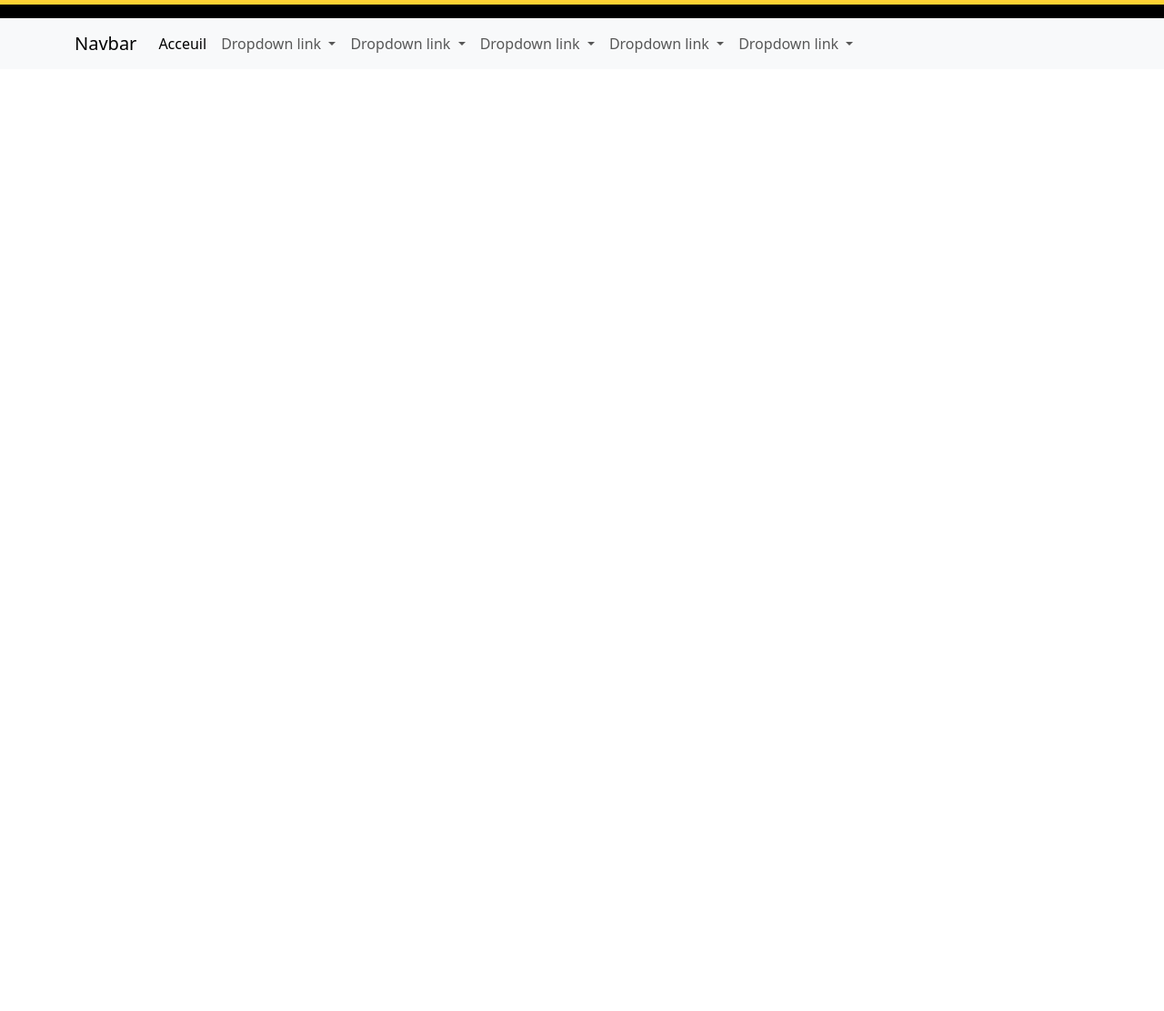
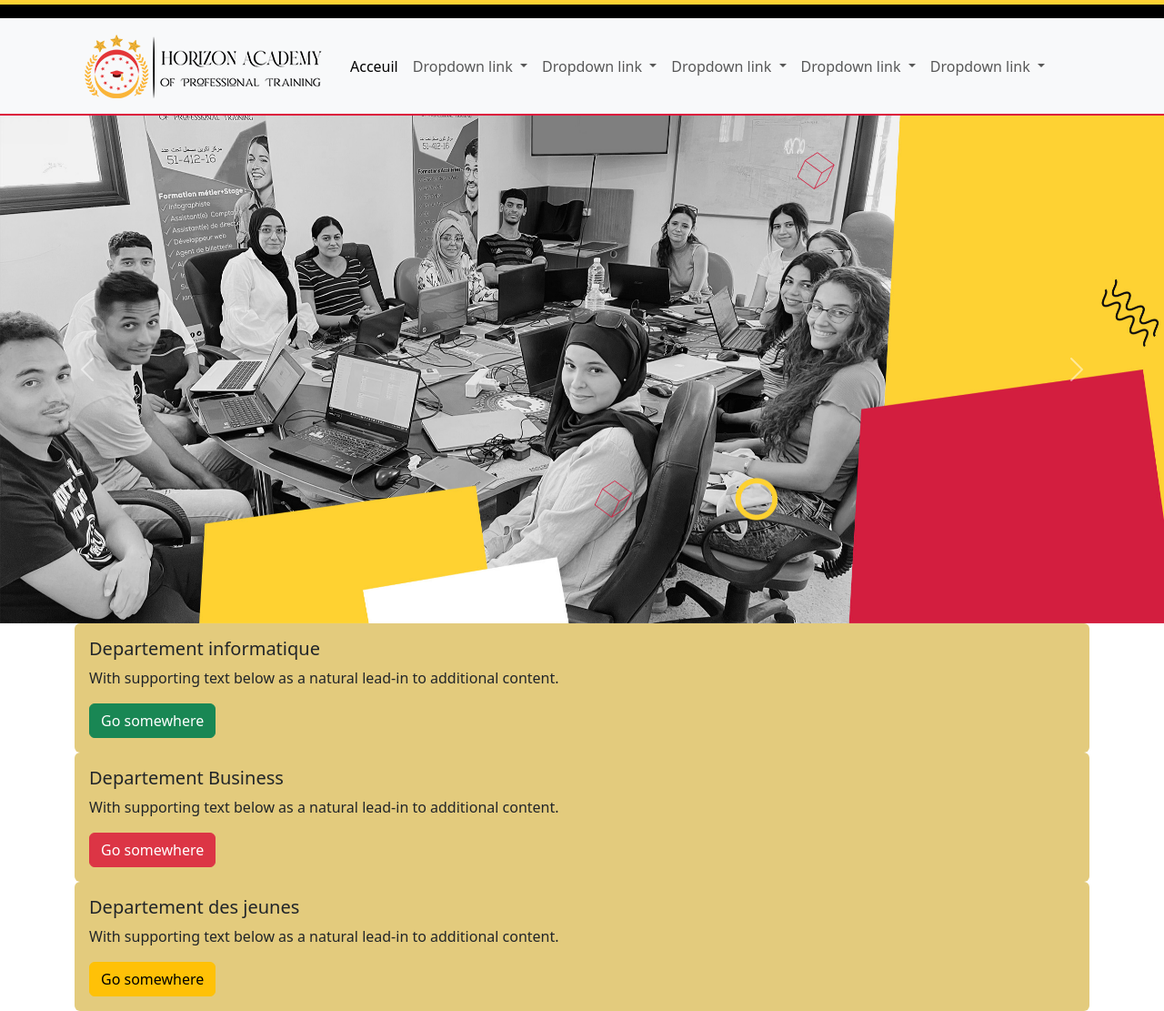
Before and after one commit to Idoudi-rabeb/travel-to-do-, a plain HTML site: page index.html in a window 1280 px wide. Shown: the whole page at 91% size. Before the commit the page ends 800 px from the top, so only its background shows below. Drawn offline with nearby package versions, Linux system fonts and the light colour scheme.

Commit message:
add slide

```diff
--- a/css/style.css
+++ b/css/style.css
@@ -6,3 +6,12 @@
     background-color: #000000;
     height: 15px;
 }
+.red-line{
+    background-color: crimson;
+    height: 2px;
+}
+.card{
+    border-radius:none!important;
+    border: none !important;
+    background-color: #e3cb7d !important;
+}
--- a/index.html
+++ b/index.html
@@ -33,7 +33,7 @@
              <!--navbar bootstrap-->
              <nav class="navbar navbar-expand-lg bg-body-tertiary">
                 <div class="container">
-                  <a class="navbar-brand" href="#">Navbar</a>
+                  <a class="navbar-brand" href="#"><img src="images/logo-hapt.png.png"/></a>
                   <button class="navbar-toggler" type="button" data-bs-toggle="collapse" data-bs-target="#navbarNavDropdown" aria-controls="navbarNavDropdown" aria-expanded="false" aria-label="Toggle navigation">
                     <span class="navbar-toggler-icon"></span>
                   </button>
@@ -95,12 +95,75 @@
                         </ul>
                       </li>
 
+
                     </ul>
                   </div>
                 </div>
               </nav>
+              <!--end navbar-->
+              <div class="red-line"></div>
         </header>
         <main>
+          <!--Start Slide-->
+          <div id="carouselExampleInterval" class="carousel slide" data-bs-ride="carousel">
+            <div class="carousel-inner">
+              <div class="carousel-item active" data-bs-interval="10000">
+                <img src="images/centre-de-formation- informatique-design-sousse.jpg" class="d-block w-100" alt="formation ps ai id souse ">
+              </div>
+              <div class="carousel-item" data-bs-interval="2000">
+                <img src="images/centre-de-formation- comptabilité-sousse.jpg" class="d-block w-100" alt="...">
+              </div>
+              <div class="carousel-item">
+                <img src="images/centre-de-formation-developpement-web-sousse.jpg" class="d-block w-100" alt="...">
+              </div>
+            </div>
+            <button class="carousel-control-prev" type="button" data-bs-target="#carouselExampleInterval" data-bs-slide="prev">
+              <span class="carousel-control-prev-icon" aria-hidden="true"></span>
+              <span class="visually-hidden">Previous</span>
+            </button>
+            <button class="carousel-control-next" type="button" data-bs-target="#carouselExampleInterval" data-bs-slide="next">
+              <span class="carousel-control-next-icon" aria-hidden="true"></span>
+              <span class="visually-hidden">Next</span>
+            </button>
+          </div>
+          <!--end slide-->
+          <section>
+            <div class="container">
+              <div class="row">
+                <div class="col-lg4 col-sm12">
+                  <div class="card " >
+                    <div class="card-body">
+                      <h5 class="card-title">Departement informatique</h5>
+                      <p class="card-text">With supporting text below as a natural lead-in to additional content.</p>
+                      <a href="#" class="btn btn-success">Go somewhere</a>
+                    </div>
+                  </div>
+                </div>
+                <!--end card 1-->
+                <div class="col-lg4 col-sm12">
+                  <div class="card" >
+                    <div class="card-body">
+                      <h5 class="card-title">Departement Business</h5>
+                      <p class="card-text">With supporting text below as a natural lead-in to additional content.</p>
+                      <a href="#" class="btn btn-danger">Go somewhere</a>
+                    </div>
+                  </div>
+                </div>
+                <!--end card 2-->
+                <div class="col-lg4 col-sm12">
+                  <div class="card" >
+                    <div class="card-body">
+                      <h5 class="card-title">Departement des jeunes</h5>
+                      <p class="card-text">With supporting text below as a natural lead-in to additional content.</p>
+                      <a href="#" class="btn btn-warning">Go somewhere</a>
+                    </div>
+                  </div>
+                </div>
+                <!--end card 3-->
+
+              </div>
+            </div>
+          </section>
 
         </main>
         <footer>
```
Also changed, not shown: images/centre-de-formation- comptabilité-sousse.jpg (added), images/centre-de-formation- informatique-design-sousse.jpg (added), images/centre-de-formation- informatique-sousse.jpg (added), images/centre-de-formation- marketing-design-sousse.png (added), images/centre-de-formation-developpement-web-sousse.jpg (added), images/formation-design-sousse.jpg (added), images/formation-developpement-web-sousse.jpg (added), images/formation-marketing-digital-sousse.jpg (added), images/logo-hapt.png.png (added).
